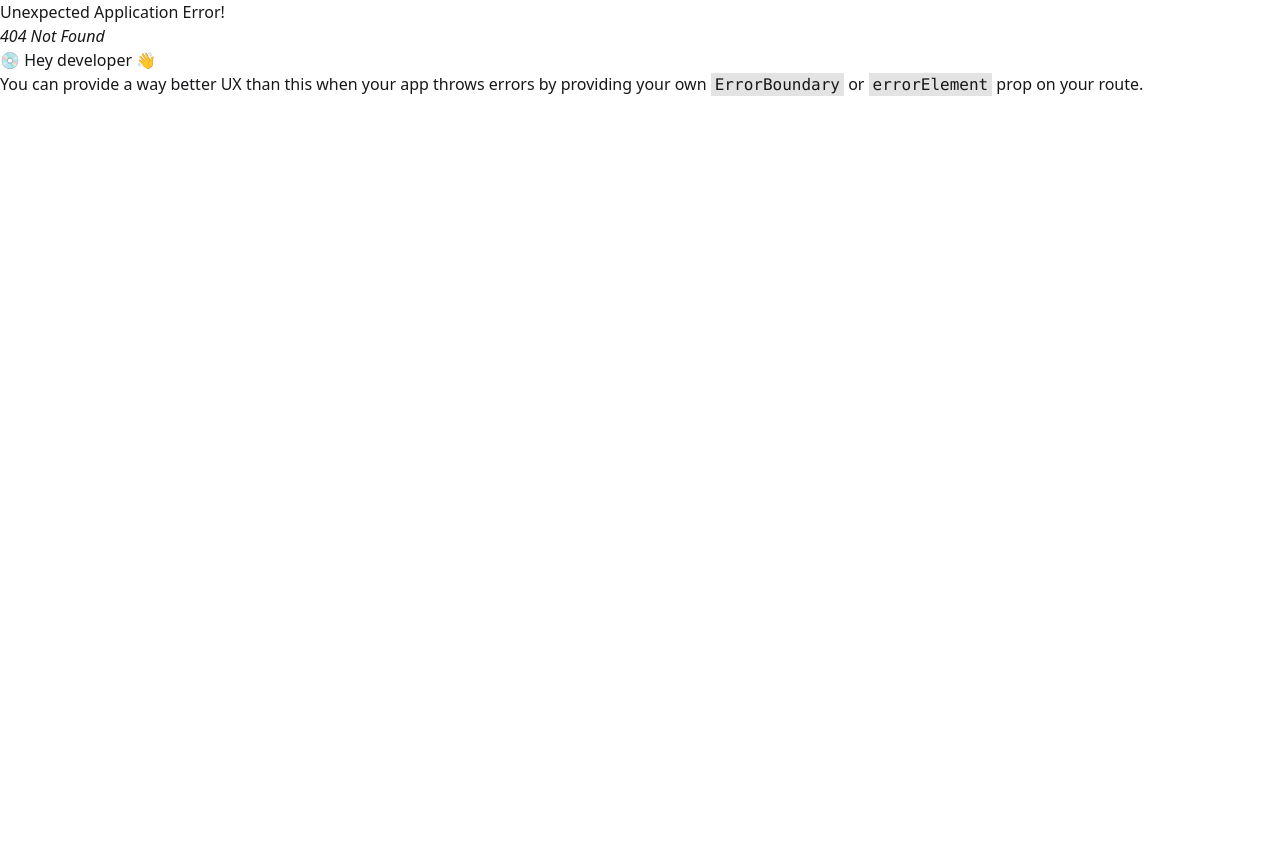
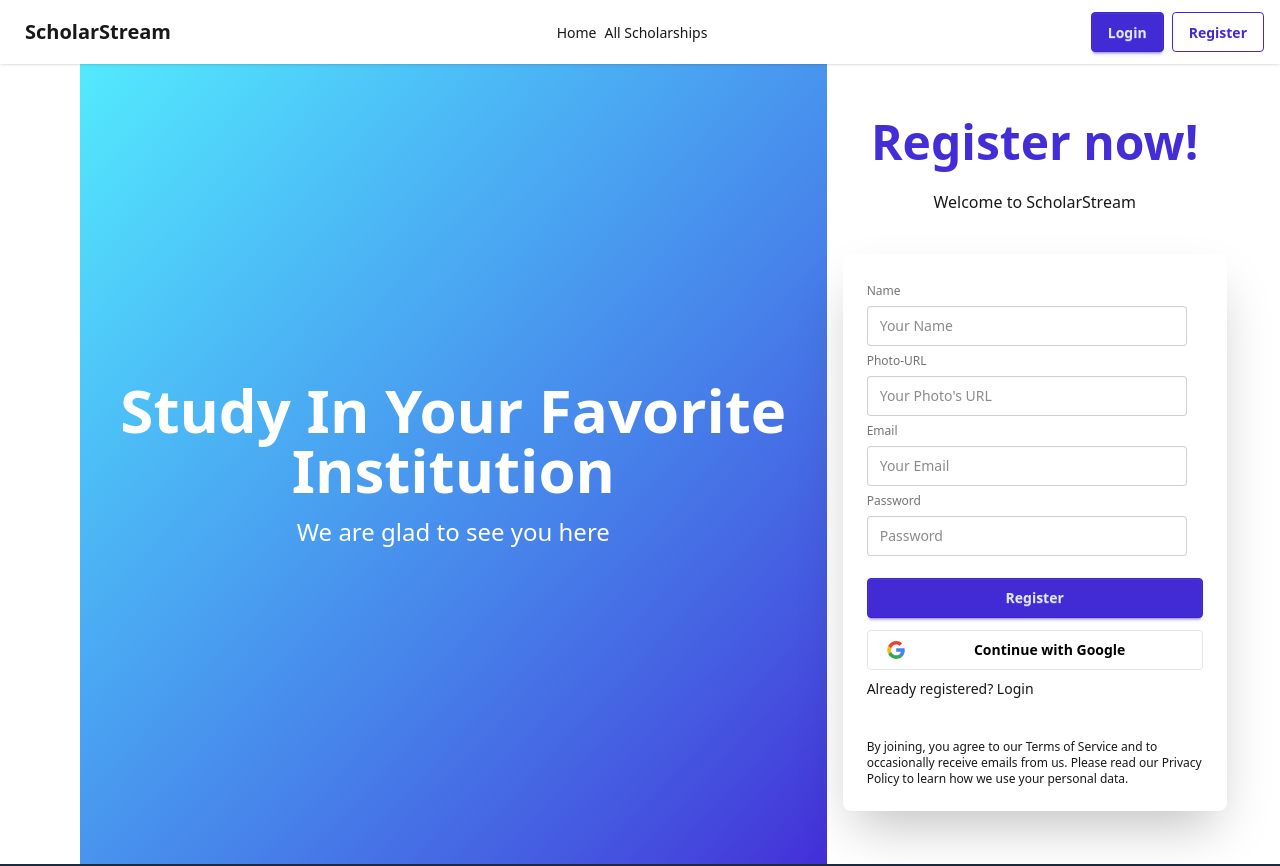
Before and after one commit to HasinIshrakK/scholar-stream-client, a React (Vite) app: page /auth/register in a window 1280 px wide. Before the commit this address had no page. Shown: the top 866 px of the page. Before the commit the page ends 800 px from the top, so only its background shows below. Built offline with nearby package versions, Linux system fonts and the light colour scheme.

Commit message:
Auth pages added

```diff
--- a/src/components/Navabar/Navbar.jsx
+++ b/src/components/Navabar/Navbar.jsx
@@ -12,7 +12,7 @@ const l = <>
 
 const Navbar = () => {
     return (
-        <div className="navbar bg-base-100 shadow-sm">
+        <div className="navbar bg-base-100 shadow-sm sticky top-0 z-10">
             <div className="navbar-start">
                 <div className="dropdown">
                     <div tabIndex={0} role="button" className="btn btn-ghost lg:hidden">
@@ -33,9 +33,9 @@ const Navbar = () => {
                     {l}
                 </ul>
             </div>
-            <div className="navbar-end">
-                <Link className="btn">Login</Link>
-                <Link className="btn ml-2 hidden sm:flex">Register</Link>
+            <div className="navbar-end mr-2">
+                <Link to='/auth/login' className="btn btn-primary">Login</Link>
+                <Link to='/auth/register' className="btn btn-primary btn-outline ml-2 hidden sm:flex">Register</Link>
             </div>
         </div>
     );
--- /dev/null
+++ b/src/layouts/AuthLayout.jsx
@@ -0,0 +1,21 @@
+import React from 'react';
+import { Outlet } from 'react-router';
+
+const AuthLayout = () => {
+    return (<div className=" md:grid grid-cols-2 xl:grid-cols-3">
+        <div className="min-h-screen w-full bg-linear-to-br from-cyan-300 to-indigo-700 mx-auto xl:col-span-2 justify-center items-center hidden md:flex">
+            <div className="text-white space-y-4 flex-col justify-center items-center hidden sm:flex p-2">
+                <h1 className="md:text-4xl xl:text-6xl font-bold lg:text-center">
+                    Study In Your Favorite Institution
+                </h1>
+                <p className="text-2xl">
+                    We are glad to see you here
+                </p>
+            </div>
+        </div>
+        <Outlet />
+    </div>
+    );
+};
+
+export default AuthLayout;
--- /dev/null
+++ b/src/pages/Auth/Auth.jsx
@@ -0,0 +1,10 @@
+import React from 'react';
+import AuthLayout from '../../layouts/AuthLayout';
+
+const Auth = () => {
+    return (
+        <AuthLayout />
+    );
+};
+
+export default Auth;
--- /dev/null
+++ b/src/pages/Auth/Login/Login.jsx
@@ -0,0 +1,39 @@
+import React from 'react';
+
+const Login = () => {
+    return (
+        <div className="hero py-6 min-h-screen">
+            <div className="hero-content flex-col">
+                <div className="text-center">
+                    <h1 className="text-5xl text-indigo-700 font-bold">Login now!</h1>
+                    <p className="py-6">
+                        Welcome Back
+                    </p>
+                </div>
+                <div className="card bg-base-100 w-72 sm:w-96 max-w-sm shrink-0 shadow-2xl">
+                    <div className="card-body">
+                        <form>
+                            <fieldset className="fieldset">
+                                <label className="label">Email</label>
+                                <input type="email" className="input" placeholder="Email" />
+                                <label className="label">Password</label>
+                                <input type="password" className="input" placeholder="Password" />
+                                <div><a className="link link-hover">Forgot password?</a></div>
+                                <button className="btn btn-primary mt-4">Login</button>
+                            </fieldset>
+                            <button className="btn btn-primary btn-outline bg-white text-black border-[#e5e5e5] mt-2 w-full">
+                                <svg aria-label="Google logo" className='h-6' xmlns="http://www.w3.org/2000/svg" viewBox="0 0 512 512"><g><path d="m0 0H512V512H0" fill="#fff"></path><path fill="#34a853" d="M153 292c30 82 118 95 171 60h62v48A192 192 0 0190 341"></path><path fill="#4285f4" d="m386 400a140 175 0 0053-179H260v74h102q-7 37-38 57"></path><path fill="#fbbc02" d="m90 341a208 200 0 010-171l63 49q-12 37 0 73"></path><path fill="#ea4335" d="m153 219c22-69 116-109 179-50l55-54c-78-75-230-72-297 55"></path></g></svg>
+                                <p>
+                                    Continue with Google
+                                </p>
+                            </button>
+                            <div className='mt-2'>Don't have an account? <a href='/auth/register' className="link link-hover">Register</a></div>
+                        </form>
+                    </div>
+                </div>
+            </div>
+        </div>
+    );
+};
+
+export default Login;
--- /dev/null
+++ b/src/pages/Auth/Register/Register.jsx
@@ -0,0 +1,54 @@
+import React from 'react';
+
+const Register = () => {
+    return (
+        <div className="hero py-6 min-h-screen">
+            <div className="hero-content flex-col">
+                <div className="text-center">
+                    <h1 className="text-5xl text-indigo-700 font-bold">Register now!</h1>
+                    <p className="py-6">
+                        Welcome to ScholarStream
+                    </p>
+                </div>
+                <div className="card bg-base-100 w-full sm:w-96 max-w-sm shrink-0 shadow-2xl">
+                    <div className="card-body">
+                        <form>
+                            <fieldset className="fieldset">
+                                <label className="label">Name</label>
+                                <input type="text" name='name' className="input" placeholder="Your Name" />
+                                <label className="label">Photo-URL</label>
+                                <input type="text" name='photo' className="input" placeholder="Your Photo's URL" />
+                                <label className="label">Email</label>
+                                <input type="email" name='email' className="input" placeholder="Your Email" />
+                                <label className="label">Password</label>
+                                <input type="password" name='password' className="input" placeholder="Password" />
+
+
+                                {/* <label className="label">Confirm Password</label>
+                                <input type="password" name='password2' className="input" placeholder="Confirm Password" /> */}
+
+
+                                <button className="btn btn-primary mt-4">Register</button>
+                            </fieldset>
+                            <button className="btn btn-primary btn-outline bg-white text-black border-[#e5e5e5] mt-2 w-full">
+                                <svg aria-label="Google logo" className='h-6' xmlns="http://www.w3.org/2000/svg" viewBox="0 0 512 512"><g><path d="m0 0H512V512H0" fill="#fff"></path><path fill="#34a853" d="M153 292c30 82 118 95 171 60h62v48A192 192 0 0190 341"></path><path fill="#4285f4" d="m386 400a140 175 0 0053-179H260v74h102q-7 37-38 57"></path><path fill="#fbbc02" d="m90 341a208 200 0 010-171l63 49q-12 37 0 73"></path><path fill="#ea4335" d="m153 219c22-69 116-109 179-50l55-54c-78-75-230-72-297 55"></path></g></svg>
+                                <p>
+                                    Continue with Google
+                                </p>
+                            </button>
+                            <div className='mt-2'>Already registered? <a href='/auth/login' className="link link-hover">Login</a></div>
+                        </form>
+                    </div>
+                    <div>
+                        <p className='p-6 pt-4 text-xs'>
+                            By joining, you agree to our <a className='link link-hover'>Terms of Service</a> and to occasionally receive emails from us.
+                            Please read our <a className='link link-hover'>Privacy Policy</a> to learn how we use your personal data.
+                        </p>
+                    </div>
+                </div>
+            </div>
+        </div>
+    );
+};
+
+export default Register;
--- a/src/routes/router.jsx
+++ b/src/routes/router.jsx
@@ -2,6 +2,9 @@ import { createBrowserRouter } from "react-router";
 import RootLayout from "../layouts/RootLayout";
 import Home from "../pages/Home/Home";
 import AllScholarships from "../pages/AllScholarships/AllScholarships";
+import Login from "../pages/Auth/Login/Login";
+import Register from "../pages/Auth/Register/Register";
+import Auth from "../pages/Auth/Auth";
 
 export const router = createBrowserRouter([
     {
@@ -17,14 +20,14 @@ export const router = createBrowserRouter([
                 Component: AllScholarships,
             },
             // { path: "about", Component: About },
-            // {
-            //     path: "auth",
-            //     Component: AuthLayout,
-            //     children: [
-            //         { path: "login", Component: Login },
-            //         { path: "register", Component: Register },
-            //     ],
-            // },
+            {
+                path: "/auth",
+                Component: Auth,
+                children: [
+                    { path: "login", Component: Login },
+                    { path: "register", Component: Register },
+                ],
+            },
         ],
     },
 ]);
```
